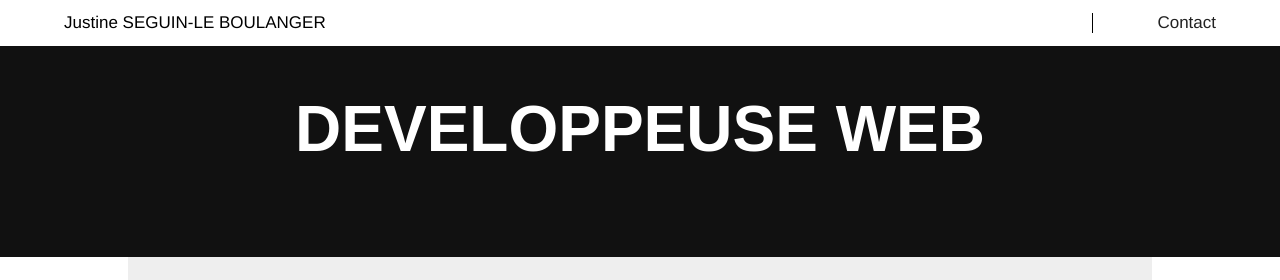
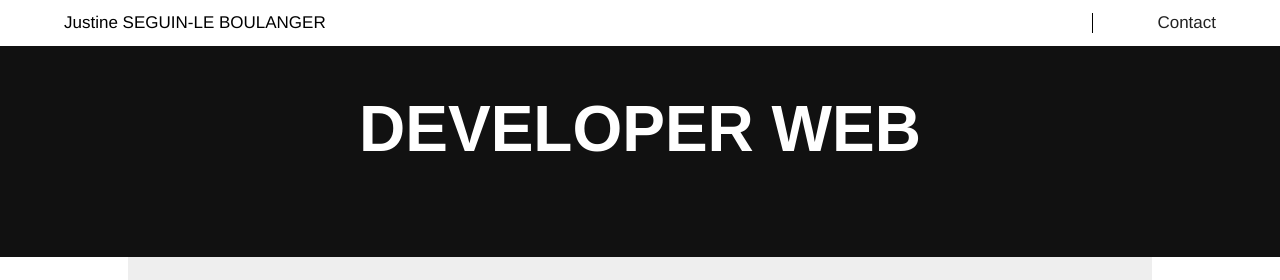
Before and after one commit to Justine-slb/justine-slb.github.io, a plain HTML site: page index.html in a window 1280 px wide. Shown: the top 280 px of the page. Drawn offline with nearby package versions, Linux system fonts and the light colour scheme; a script that the page names is missing; a web font is replaced by a local one.

Commit message:
translate in English

```diff
--- a/index.html
+++ b/index.html
@@ -30,7 +30,7 @@
     </header>
 <section id="intro">
     <div class="title_text">
-        <h1>DEVELOPPEUSE WEB<br></h1>
+        <h1>DEVELOPER WEB<br></h1>
     </div>
 </section>
 
```
